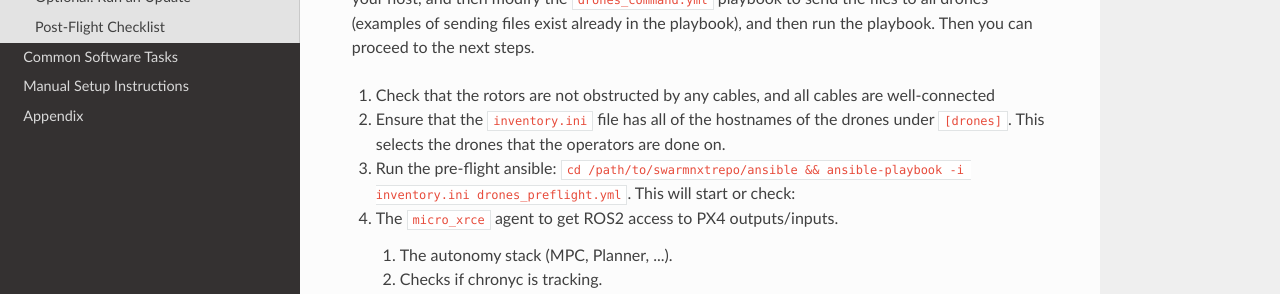
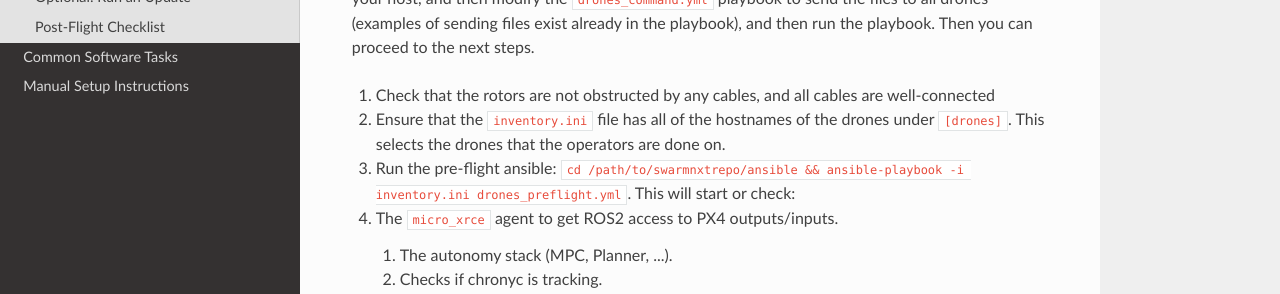
Before and after one commit to lis-epfl/swarm-nxt, an MkDocs documentation site: the page built from docs/flying.md, in a window 1280 px wide. Shown: the part 302-596 px from the top of the page. Built offline with MkDocs 1.6.1, drawn with Linux system fonts in a browser that asks for light colours; nearby versions of some CDN libraries.

Commit message:
update docs

```diff
--- a/mkdocs.yml
+++ b/mkdocs.yml
@@ -10,7 +10,6 @@ nav:
   - Flying: flying.md
   - Common Software Tasks: software-common-tasks.md
   - Manual Setup Instructions: manual-setup.md
-  - Appendix: appendix.md
 theme: readthedocs
 markdown_extensions:
   - admonition
```
